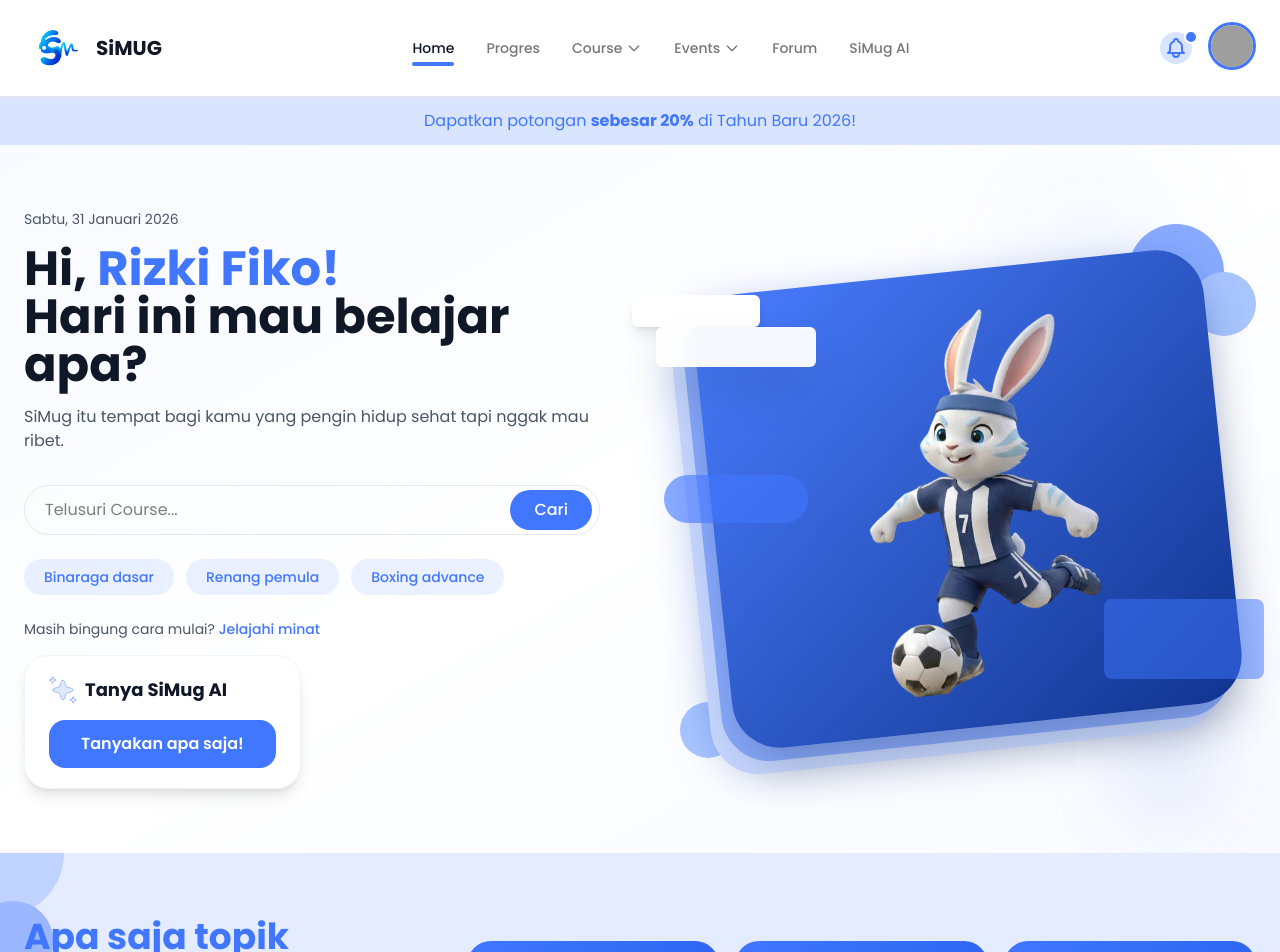
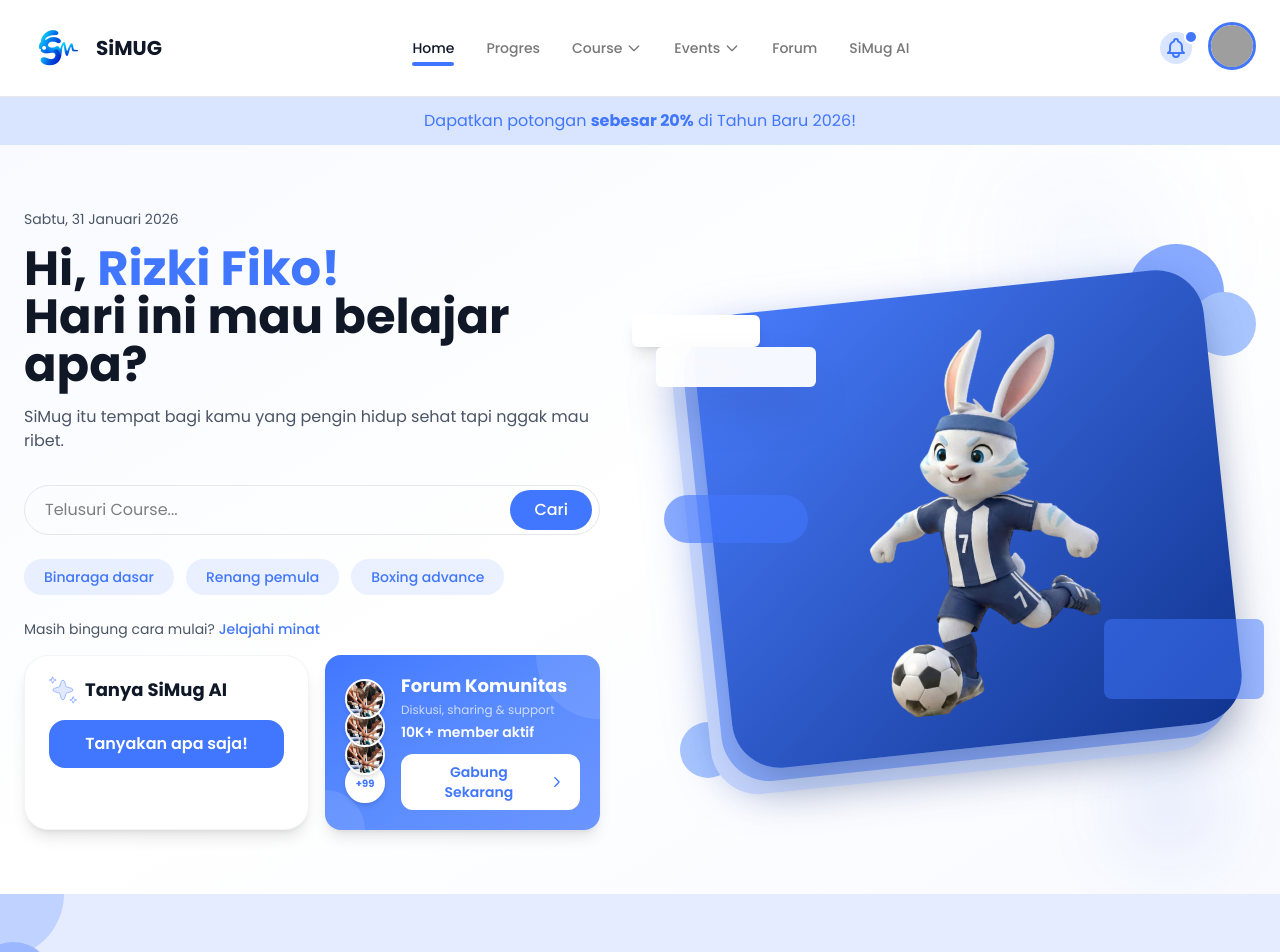
Before and after one commit to iqbalbayuaji/SiMug, a React (Vite) app: page /home in a window 1280 px wide. Shown: the top 952 px of the page. Built offline with nearby package versions, Linux system fonts and the light colour scheme; grey boxes are pictures that could not be loaded.

Commit message:
update bug

```diff
--- a/src/components/forum/ForumProfileSection.jsx
+++ b/src/components/forum/ForumProfileSection.jsx
@@ -1,5 +1,6 @@
 import React from 'react';
 import { useNavigate } from 'react-router-dom';
+import komunitasImg from "../../assets/images/Komunitas-Onine.jpeg";
 
 export default function ForumProfileSection({
     title = "Komunitas Kebugaran SiMug",
@@ -22,7 +23,9 @@ export default function ForumProfileSection({
                 {/* Left Side: Vertical Stack (Avatar -> Info) */}
                 <div className="flex flex-col items-start">
                     {/* Avatar - Overlapping Banner */}
-                    <div className={`relative z-10 lg:w-36 lg:h-36 w-26 h-26 ${avatarColor} rounded-full flex-shrink-0 border-4 border-white shadow-md`}></div>
+                    <div className="relative z-10 lg:w-36 lg:h-36 w-26 h-26 rounded-full flex-shrink-0 border-4 border-white shadow-md overflow-hidden">
+                        <img src={komunitasImg} alt="Community Avatar" className="w-full h-full object-cover" />
+                    </div>
 
                     {/* Info Stacked Below Avatar */}
                     <div className="mt-4 max-w-2xl items-center">
--- a/src/components/forum/ForumSidebar.jsx
+++ b/src/components/forum/ForumSidebar.jsx
@@ -1,4 +1,5 @@
 import { Link } from 'react-router-dom';
+import komunitasImg from "../../assets/images/Komunitas-Onine.jpeg";
 
 const suggestions = [
     { id: 1, name: 'Calisthenics Indonesia', members: '1.528', color: 'bg-blue-600' },
@@ -32,8 +33,8 @@ const topics = [
 
 const ForumSuggestions = () => {
     return (
-        <div className="bg-white rounded-xl shadow-sm border-1 border-gray-100 ">
-            <div className="flex justify-between items-center border-b-1 px-5 py-3 border-gray-100">
+        <div className="bg-white rounded-xl shadow-sm border border-gray-100 ">
+            <div className="flex justify-between items-center border-b px-5 py-3 border-gray-100">
                 <h3 className="font-semibold text-gray-800 text-base">Saran Forum</h3>
                 <button className="text-blue-500 cursor-pointer text-xs font-medium hover:underline">Segarkan ↻</button>
             </div>
@@ -44,7 +45,9 @@ const ForumSuggestions = () => {
                         to="/forum/beranda"
                         className="flex items-center gap-3 cursor-pointer hover:bg-gray-50 p-2 rounded-lg transition-colors"
                     >
-                        <div className={`w-10 h-10 ${item.color} rounded-full flex-shrink-0`}></div>
+                        <div className={`w-10 h-10 rounded-full shrink-0 overflow-hidden`}>
+                            <img src={komunitasImg} alt={item.name} className="w-full h-full object-cover" />
+                        </div>
                         <div>
                             <h4 className="font-bold text-gray-800 text-sm">{item.name}</h4>
                             <p className="text-gray-500 text-xs">{item.members} member</p>
@@ -58,8 +61,8 @@ const ForumSuggestions = () => {
 
 const RelatedTopics = () => {
     return (
-        <div className="bg-white rounded-xl shadow-sm border-1 border-gray-100">
-            <div className="flex justify-between items-center border-b-1 px-5 py-3 border-gray-100">
+        <div className="bg-white rounded-xl shadow-sm border border-gray-100">
+            <div className="flex justify-between items-center border-b px-5 py-3 border-gray-100">
                 <h3 className="font-semibold text-gray-800 text-base">Topik Relate</h3>
                 <button className="text-blue-500 cursor-pointer text-xs font-medium hover:underline">Segarkan ↻</button>
             </div>
@@ -83,7 +86,7 @@ const RelatedTopics = () => {
 
 export default function ForumSidebar() {
     return (
-        <div className="w-80 flex-shrink-0 flex flex-col gap-4 h-full overflow-hidden">
+        <div className="w-80 shrink-0 flex flex-col gap-4 h-full overflow-hidden">
             {/* Container for fixed styling if needed within the sticky wrapper */}
             <ForumSuggestions />
             <RelatedTopics />
--- a/src/components/home/HeroSection.jsx
+++ b/src/components/home/HeroSection.jsx
@@ -2,6 +2,7 @@ import { useState } from "react"
 import { useNavigate } from "react-router-dom"
 import aiIcon from "../../assets/icon/ai.svg"
 import thumbnailLogin from "../../assets/maskot/mascot1.png"
+import komunitasImg from "../../assets/images/Komunitas-Onine.jpeg"
 
 export default function HeroSection({ userName = "Rizki Fiko" }) {
   const navigate = useNavigate()
@@ -91,8 +92,10 @@ export default function HeroSection({ userName = "Rizki Fiko" }) {
               Masih bingung cara mulai? <a href="#" className="text-[#4177FF] font-medium hover:underline">Jelajahi minat</a>
             </p>
 
+            {/* AI Assistant & Forum Cards */}
+            <div className="flex flex-col sm:flex-row gap-4">
               {/* AI Assistant */}
-            <div className="inline-flex flex-col gap-4 bg-white px-6 py-5 rounded-3xl shadow-lg border border-gray-100">
+              <div className="inline-flex flex-col gap-4 bg-white px-6 py-5 rounded-3xl shadow-lg border border-gray-100 flex-1">
                 <div className="flex items-center gap-2">
                   <img src={aiIcon} alt="AI" className="w-7 h-7" />
                   <span className="font-bold text-gray-900 text-lg">Tanya SiMug AI</span>
@@ -103,6 +106,50 @@ export default function HeroSection({ userName = "Rizki Fiko" }) {
                 >
                   Tanyakan apa saja!
                 </button>
+              </div>
+
+              {/* Forum Community - Creative Layout */}
+              <div
+                onClick={() => navigate('/forum-intro')}
+                className="group relative bg-gradient-to-br from-[#4177FF] via-[#5A8CFF] to-[#6B95FF] px-5 py-5 rounded-2xl shadow-lg cursor-pointer hover:shadow-xl hover:scale-[1.02] transition-all duration-300 flex-1 overflow-hidden"
+              >
+                {/* Background Pattern */}
+                <div className="absolute inset-0 opacity-10">
+                  <div className="absolute top-0 right-0 w-32 h-32 bg-white rounded-full -translate-y-1/2 translate-x-1/2"></div>
+                  <div className="absolute bottom-0 left-0 w-20 h-20 bg-white rounded-full translate-y-1/2 -translate-x-1/2"></div>
+                </div>
+
+                <div className="relative z-10 flex gap-4">
+                  {/* Stacked Avatars - Vertical */}
+                  <div className="relative flex flex-col -space-y-3 pt-1">
+                    <div className="w-10 h-10 rounded-full border-2 border-white overflow-hidden shadow-md z-30">
+                      <img src={komunitasImg} alt="Member" className="w-full h-full object-cover" />
+                    </div>
+                    <div className="w-10 h-10 rounded-full border-2 border-white overflow-hidden shadow-md z-20">
+                      <img src={komunitasImg} alt="Member" className="w-full h-full object-cover" />
+                    </div>
+                    <div className="w-10 h-10 rounded-full border-2 border-white overflow-hidden shadow-md z-10">
+                      <img src={komunitasImg} alt="Member" className="w-full h-full object-cover" />
+                    </div>
+                    <div className="w-10 h-10 rounded-full bg-white border-2 border-white flex items-center justify-center text-[#4177FF] font-bold text-[10px] shadow-md z-0">
+                      +99
+                    </div>
+                  </div>
+
+                  {/* Text Content */}
+                  <div className="flex-1 flex flex-col justify-center">
+                    <h4 className="text-white font-bold text-lg leading-tight">Forum Komunitas</h4>
+                    <p className="text-white/70 text-xs mt-1">Diskusi, sharing & support</p>
+                    <p className="text-white font-semibold text-sm mt-1">10K+ member aktif</p>
+                    <button className="mt-3 bg-white text-[#4177FF] px-4 py-2 rounded-xl text-sm font-semibold hover:bg-blue-50 transition-colors flex items-center gap-2 w-fit">
+                      Gabung Sekarang
+                      <svg className="w-4 h-4 group-hover:translate-x-1 transition-transform" fill="none" stroke="currentColor" viewBox="0 0 24 24">
+                        <path strokeLinecap="round" strokeLinejoin="round" strokeWidth={2} d="M9 5l7 7-7 7" />
+                      </svg>
+                    </button>
+                  </div>
+                </div>
+              </div>
             </div>
           </div>
 
--- a/src/components/home/PopularCoursesSection.jsx
+++ b/src/components/home/PopularCoursesSection.jsx
@@ -80,7 +80,7 @@ export default function PopularCoursesSection() {
         </div>
 
         {/* Course Cards with Navigation */}
-        <div className="relative mt-8 lg:mt-32 max-w-[1400px] mx-auto">
+        <div className="relative mt-4 lg:mt-16 max-w-[1400px] mx-auto">
           {/* Previous Button - Hidden on mobile */}
           <button
             onClick={prevSlide}
--- a/src/pages/LandingPage.jsx
+++ b/src/pages/LandingPage.jsx
@@ -557,7 +557,7 @@ export default function LandingPage() {
             {/* Benefits Section */}
             <section className="py-10 lg:py-20 bg-white">
                 <div className="max-w-7xl mx-auto px-6 lg:px-12 pt-10">
-                    <div className="grid grid-cols-1 gap-6">
+                    <div className="grid grid-cols-1 lg:grid-cols-2 gap-6">
                         {/* Title & Description Items */}
                         <div className="flex flex-col h-full mr-10">
                             <h2 className="text-3xl lg:text-4xl font-semibold text-gray-900 leading-tight mb-3">
```
Also changed, not shown: src/assets/images/Komunitas-Onine.jpeg (added). Lines whose indentation alone changed are shown as unchanged.
